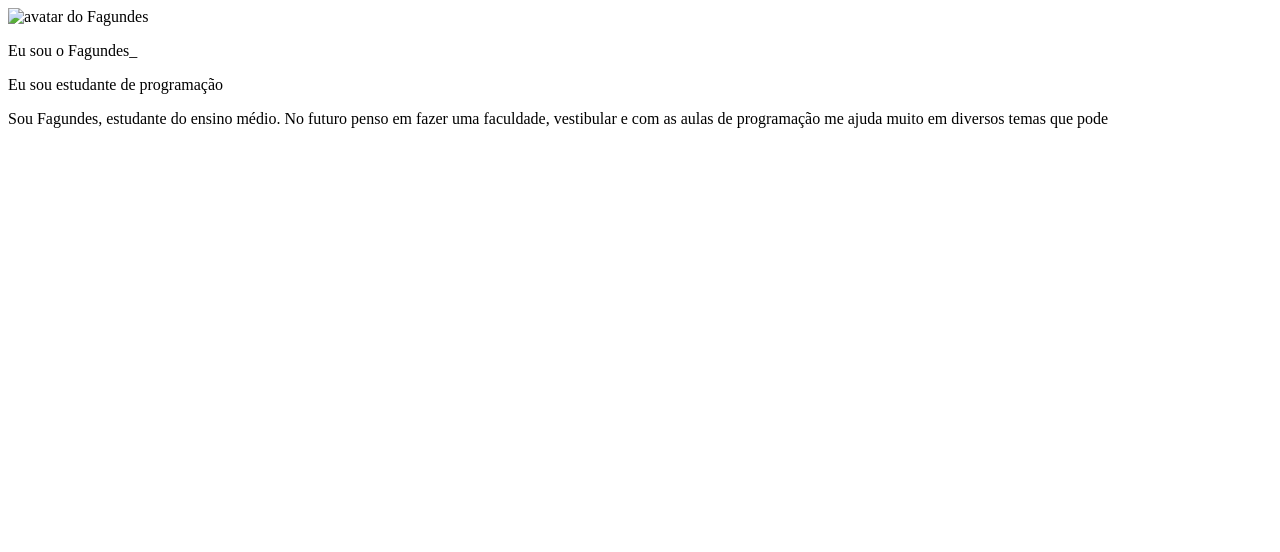
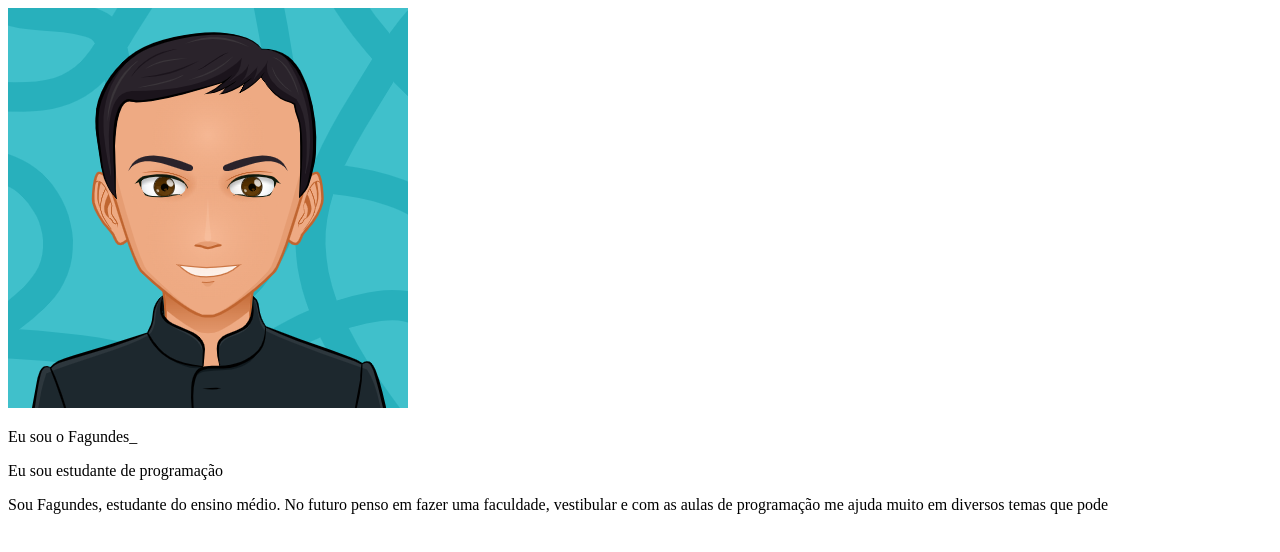
Before and after one commit to Fagundes11/programa-o2felipe, a plain HTML site: page index.html in a window 1280 px wide. Drawn offline with Linux system fonts and the light colour scheme.

Commit message:
programação

```diff
--- a/index.html
+++ b/index.html
@@ -7,7 +7,7 @@
         <title>Meu protfólio</title>
     </head>
     <body>
-     <img src="img/avatar-perfil.png" alt="avatar do Fagundes" srcset="" />
+     <img src="meuAvatar (1).png" alt="avatar do Fagundes" srcset="" />
      <p>Eu sou o Fagundes_</p>
      <hl>Eu sou estudante de programação</hl>
      <p>
```
Also changed, not shown: meuAvatar (1).png (added).
